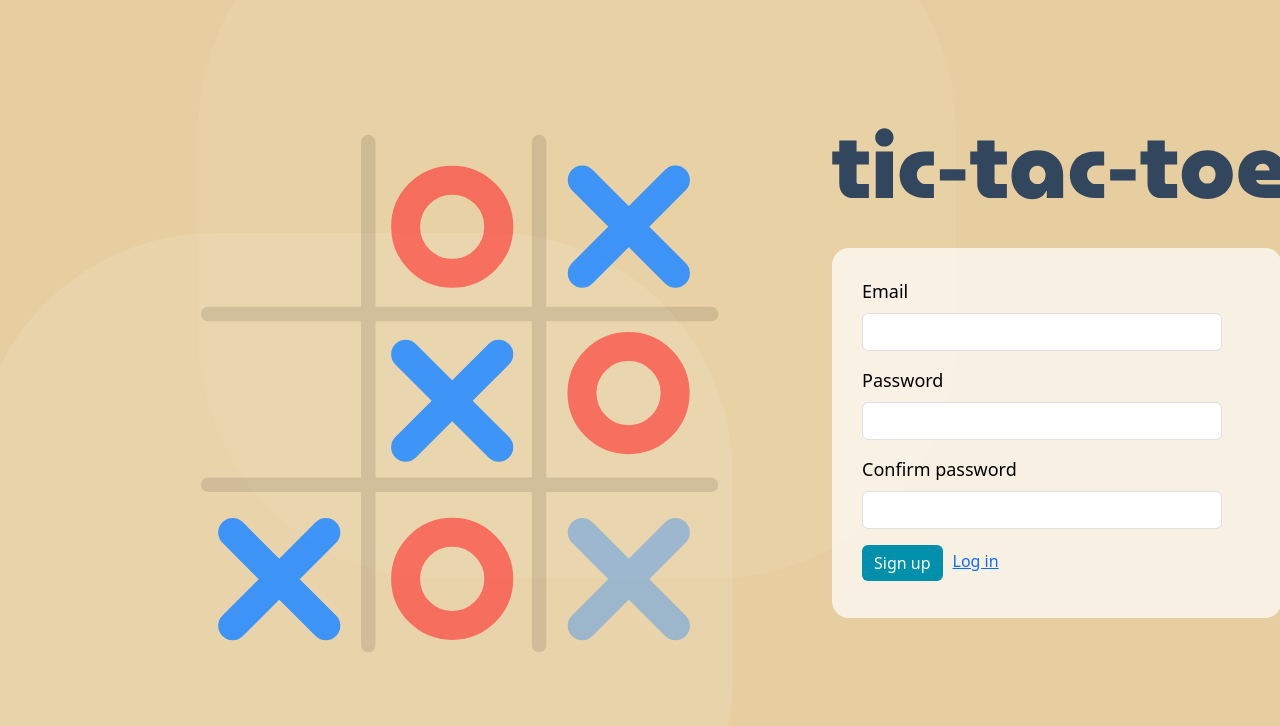
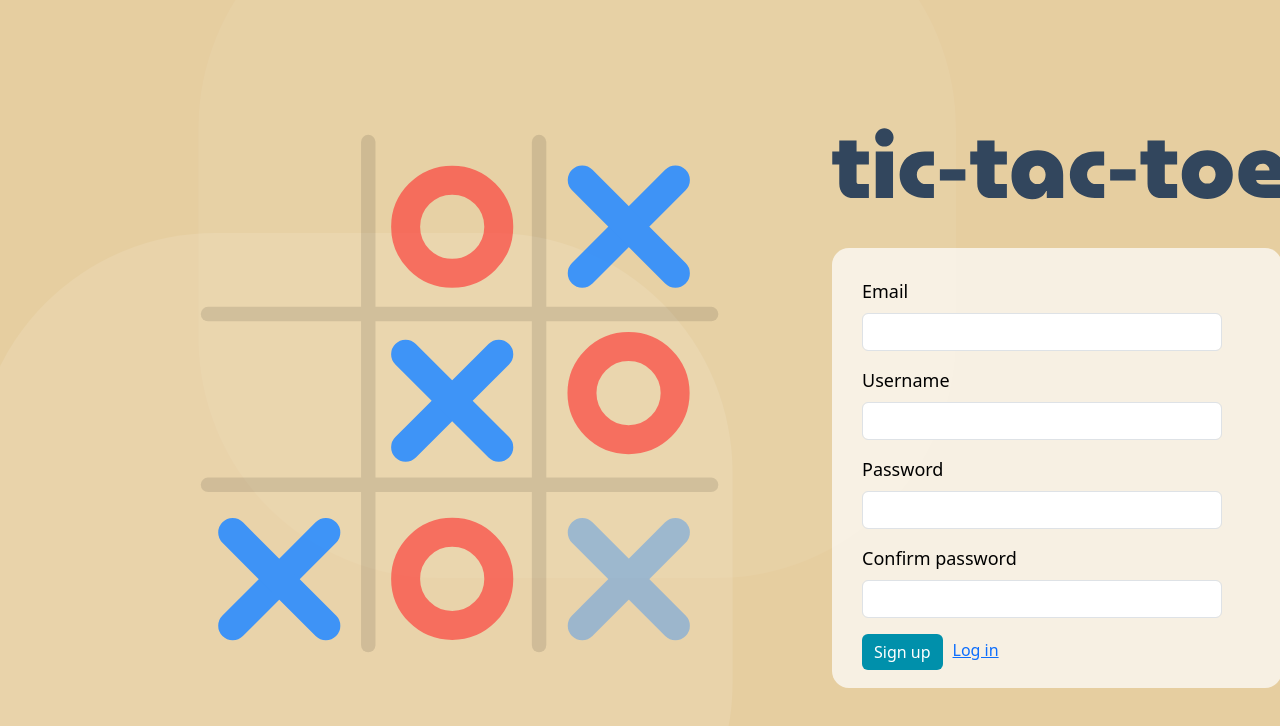
Before and after one commit to nmhung1294/SE_TicTacToe, a React (Vite) app in the folder frontend/: page /login in a window 1280 px wide. Both pictures are taken after a click on the link "Sign up". Shown: the top 726 px of the page. Built offline with nearby package versions, Linux system fonts and the light colour scheme.

Commit message:
login and signup

```diff
--- a/frontend/package.json
+++ b/frontend/package.json
@@ -9,6 +9,7 @@
     "preview": "vite preview"
   },
   "dependencies": {
+    "axios": "^1.6.7",
     "bootstrap": "^5.3.3",
     "react": "^18.2.0",
     "react-dom": "^18.2.0",
--- a/frontend/src/Components/Warning.css
+++ b/frontend/src/Components/Warning.css
@@ -6,5 +6,4 @@
   display: flex;
   align-items: center;
   justify-content: center;
-  transition: 300ms;
 }
--- a/frontend/src/Login/Login.css
+++ b/frontend/src/Login/Login.css
@@ -38,7 +38,7 @@
 .sign-up {
   background-color: rgb(255, 255, 255, 0.7);
   width: 450px;
-  height: 370px;
+  height: 440px;
   border-radius: 17px;
   position: relative;
 
--- a/frontend/src/Login/Login.tsx
+++ b/frontend/src/Login/Login.tsx
@@ -1,33 +1,25 @@
+import React from "react";
 import "./Login.css";
 import "bootstrap/dist/css/bootstrap.min.css";
 import LoginBox from "./LoginBox";
 import SignUp from "./SignUp";
 import { useState } from "react";
-import { useNavigate } from "react-router-dom";
-import { Button } from "reactstrap";
 
 function Login() {
-  let numState = 2;
-  const [state, changeState] = useState(0);
-  const handleClick = () => {
-    changeState((state + 1) % numState);
-  };
-  // const navigate = useNavigate();
-
-  // const homePage = () => {
-  //     navigate("/home")
-  // }
+  const [state, changeState] = useState("/login");
+  const toLogin = () => changeState("/login");
+  const toSignUp = () => changeState("/signup");
 
   return (
     <div className="login-page">
       <div className="header"></div>
-      {state === 0 ? (
+      {state === "/login" ? (
         <div className="login">
-          <LoginBox changeForm={handleClick}></LoginBox>
+          <LoginBox changeForm={toSignUp}></LoginBox>
         </div>
       ) : (
         <div className="sign-up">
-          <SignUp changeForm={handleClick}></SignUp>
+          <SignUp changeForm={toLogin}></SignUp>
         </div>
       )}
     </div>
--- a/frontend/src/Login/LoginBox.tsx
+++ b/frontend/src/Login/LoginBox.tsx
@@ -1,29 +1,40 @@
+import React from "react";
 import { Form, FormGroup, Label, Input, Button } from "reactstrap";
-import { useState } from "react";
+import { useState, useEffect } from "react";
 import Warning from "../Components/Warning";
+import axios from "axios";
 
 interface Props {
   changeForm: () => void;
 }
 
 function LoginBox({ changeForm }: Props) {
-  const [email, setEmail] = useState("");
+  const [username, setUsername] = useState("");
   const [password, setPassword] = useState("");
   const [failure, setFailure] = useState(false);
 
-  const changeEmail = (event: React.ChangeEvent<HTMLInputElement>) => {
-    setEmail(event.target.value);
+  const changeUsername = (event: React.ChangeEvent<HTMLInputElement>) => {
+    setUsername(event.target.value);
   };
   const changePassword = (event: React.ChangeEvent<HTMLInputElement>) => {
     setPassword(event.target.value);
   };
 
   const handleSubmit = () => {
-    if (email === "admin" && password === "admin") {
-      window.location.href = "/";
-    } else {
-      setFailure(true);
-    }
+    useEffect(() => {
+      axios
+        .post("http://localhost:8000/login", {
+          username: username,
+          password: password,
+        })
+        .then((response) => {
+          response.status === 200 ? (window.location.href = "/") : null;
+        })
+        .catch((error) => {
+          setFailure(true);
+          console.error(error);
+        });
+    }, [username, password]);
   };
 
   return (
@@ -35,12 +46,12 @@ function LoginBox({ changeForm }: Props) {
         setVisible={() => setFailure(false)}
       ></Warning>
       <FormGroup className="form-group">
-        <Label className="label">Email</Label>
+        <Label className="label">Username</Label>
         <Input
-          type="email"
+          type="text"
           className="input"
-          value={email}
-          onChange={changeEmail}
+          value={username}
+          onChange={changeUsername}
         />
       </FormGroup>
       <FormGroup className="form-group">
--- a/frontend/src/Login/SignUp.tsx
+++ b/frontend/src/Login/SignUp.tsx
@@ -1,7 +1,8 @@
+import React, { useEffect } from "react";
 import { useState } from "react";
 import { Form, FormGroup, Label, Input, Button } from "reactstrap";
 import Warning from "../Components/Warning";
-import Password from "../Account/Password";
+import axios from "axios";
 
 interface Props {
   changeForm: () => void;
@@ -9,6 +10,7 @@ interface Props {
 
 function SignUp({ changeForm }: Props) {
   const [email, setEmail] = useState("");
+  const [username, setUsername] = useState("");
   const [password, setPassword] = useState("");
   const [confirmPassword, setConfirmPassword] = useState("");
   const [success, setSuccess] = useState(false);
@@ -17,6 +19,9 @@ function SignUp({ changeForm }: Props) {
 
   const changeEmail = (event: React.ChangeEvent<HTMLInputElement>) => {
     setEmail(event.target.value);
+  };
+  const changeUsername = (event: React.ChangeEvent<HTMLInputElement>) => {
+    setUsername(event.target.value);
   };
   const changePassword = (event: React.ChangeEvent<HTMLInputElement>) => {
     setPassword(event.target.value);
@@ -30,6 +35,22 @@ function SignUp({ changeForm }: Props) {
     if (password !== confirmPassword) {
       setWarning1(true);
       return;
+    } else {
+      useEffect(() => {
+        axios
+          .post("http://localhost:8000/signup", {
+            username: username,
+            email: email,
+            password: password,
+          })
+          .then((response) => {
+            response.status === 201 ? setSuccess(true) : null;
+          })
+          .catch((error) => {
+            setWarning2(true);
+            console.error(error);
+          });
+      }, [username, email, password]);
     }
   };
 
@@ -49,7 +70,7 @@ function SignUp({ changeForm }: Props) {
       ></Warning>
       <Warning
         color="danger"
-        content="Invalid email"
+        content="Invalid email or username"
         visible={warning2}
         setVisible={() => setWarning2(false)}
       ></Warning>
@@ -60,6 +81,15 @@ function SignUp({ changeForm }: Props) {
           className="input"
           value={email}
           onChange={changeEmail}
+        />
+      </FormGroup>
+      <FormGroup className="form-group">
+        <Label className="label">Username</Label>
+        <Input
+          type="text"
+          className="input"
+          value={username}
+          onChange={changeUsername}
         />
       </FormGroup>
       <FormGroup className="form-group">
```
Also changed, not shown: 2 other files (tests, documents, lock files or other folders).
